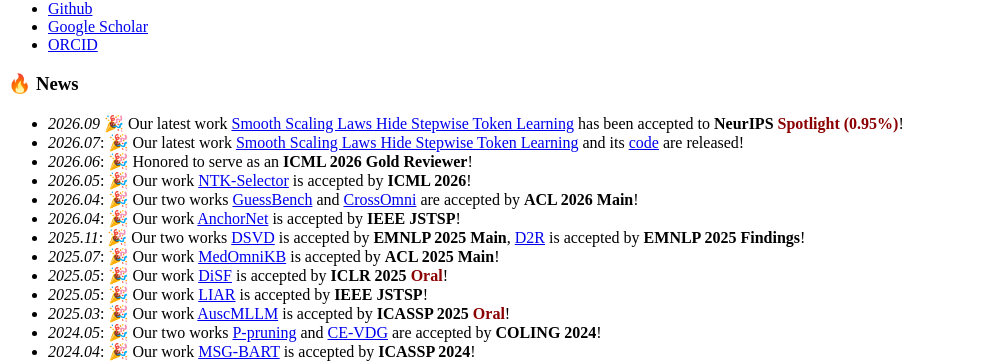
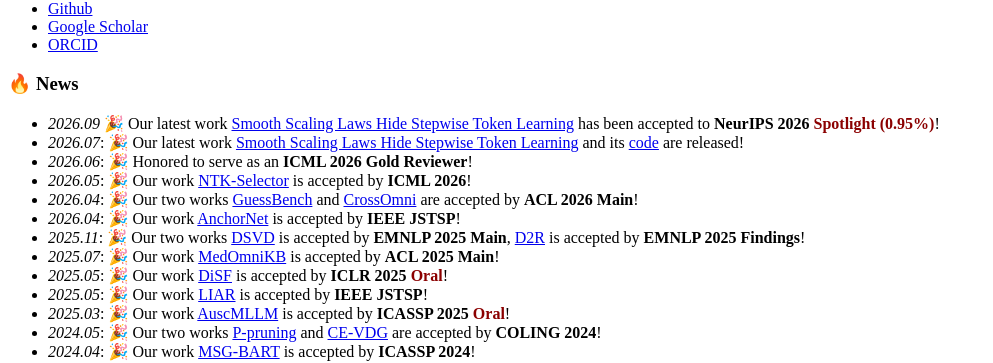
Before and after one commit to applewpj/applewpj.github.io, a Jekyll site: the page built from _pages/includes/news.md, in a window 1280 px wide. Shown: the part 385-748 px from the top of the page, without its empty margins (0-993 px from the left). Built offline with Jekyll 4.4.1, drawn with Linux system fonts in a browser that asks for light colours; our own code applies the rules of GitHub Pages for plain Markdown files.

Commit message:
update pub

```diff
--- a/_pages/includes/news.md
+++ b/_pages/includes/news.md
@@ -1,5 +1,5 @@
 # 🔥 News
-- *2026.09* 🎉 Our latest work [Smooth Scaling Laws Hide Stepwise Token Learning](https://arxiv.org/abs/2606.29858) has been accepted to **NeurIPS  <span style="color: #8B0000;"> Spotlight (0.95%)</span>**!
+- *2026.09* 🎉 Our latest work [Smooth Scaling Laws Hide Stepwise Token Learning](https://arxiv.org/abs/2606.29858) has been accepted to **NeurIPS 2026 <span style="color: #8B0000;"> Spotlight (0.95%)</span>**!
 - *2026.07*: 🎉 Our latest work [Smooth Scaling Laws Hide Stepwise Token Learning](https://arxiv.org/abs/2606.29858) and its [code](https://github.com/applewpj/token-learning-spectrum) are released!
 - *2026.06*: 🎉 Honored to serve as an **ICML 2026 Gold Reviewer**!
 - *2026.05*: 🎉 Our work [NTK-Selector](https://openreview.net/pdf?id=y1AV6cX8dX) is accepted by **ICML 2026**!
```
